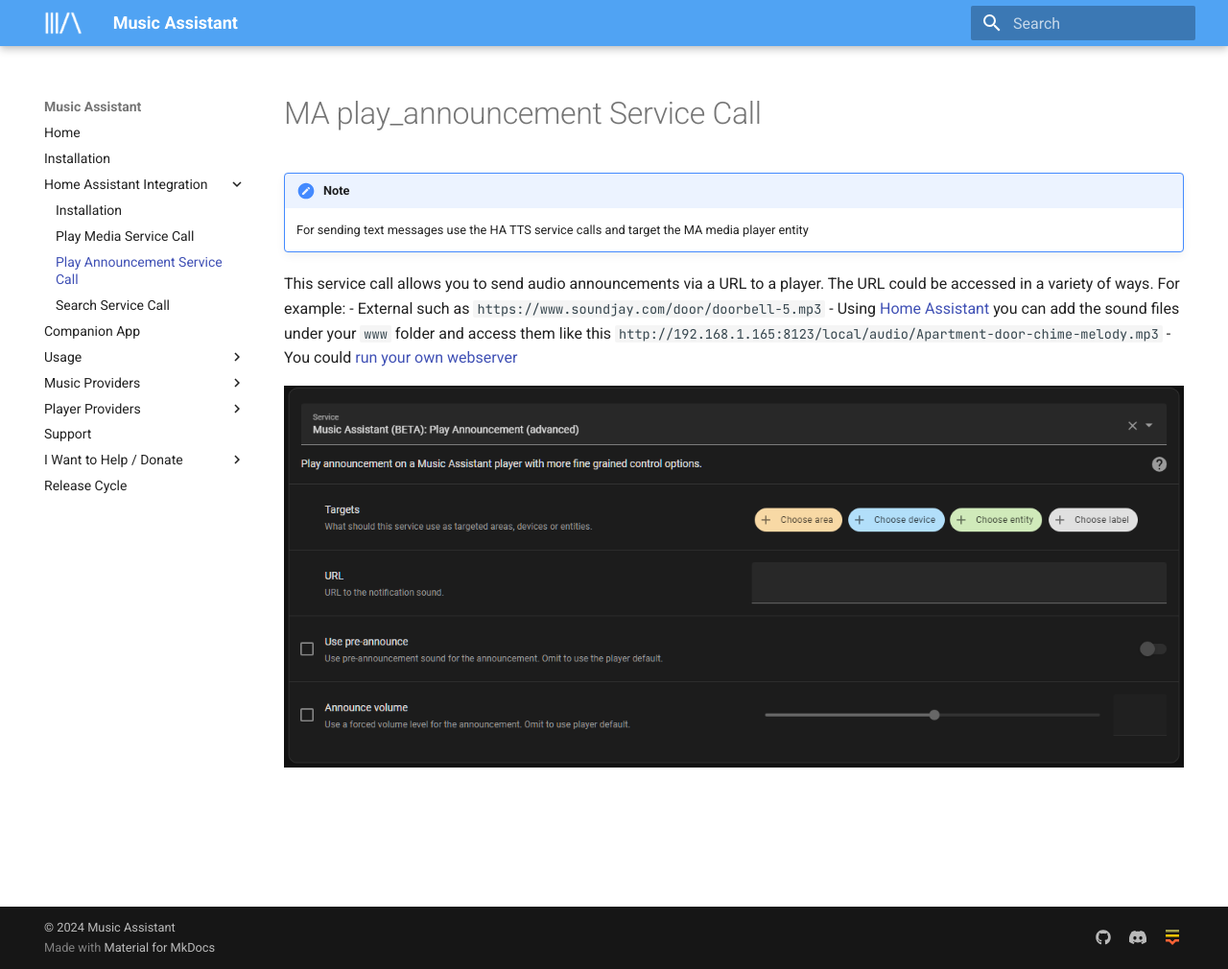
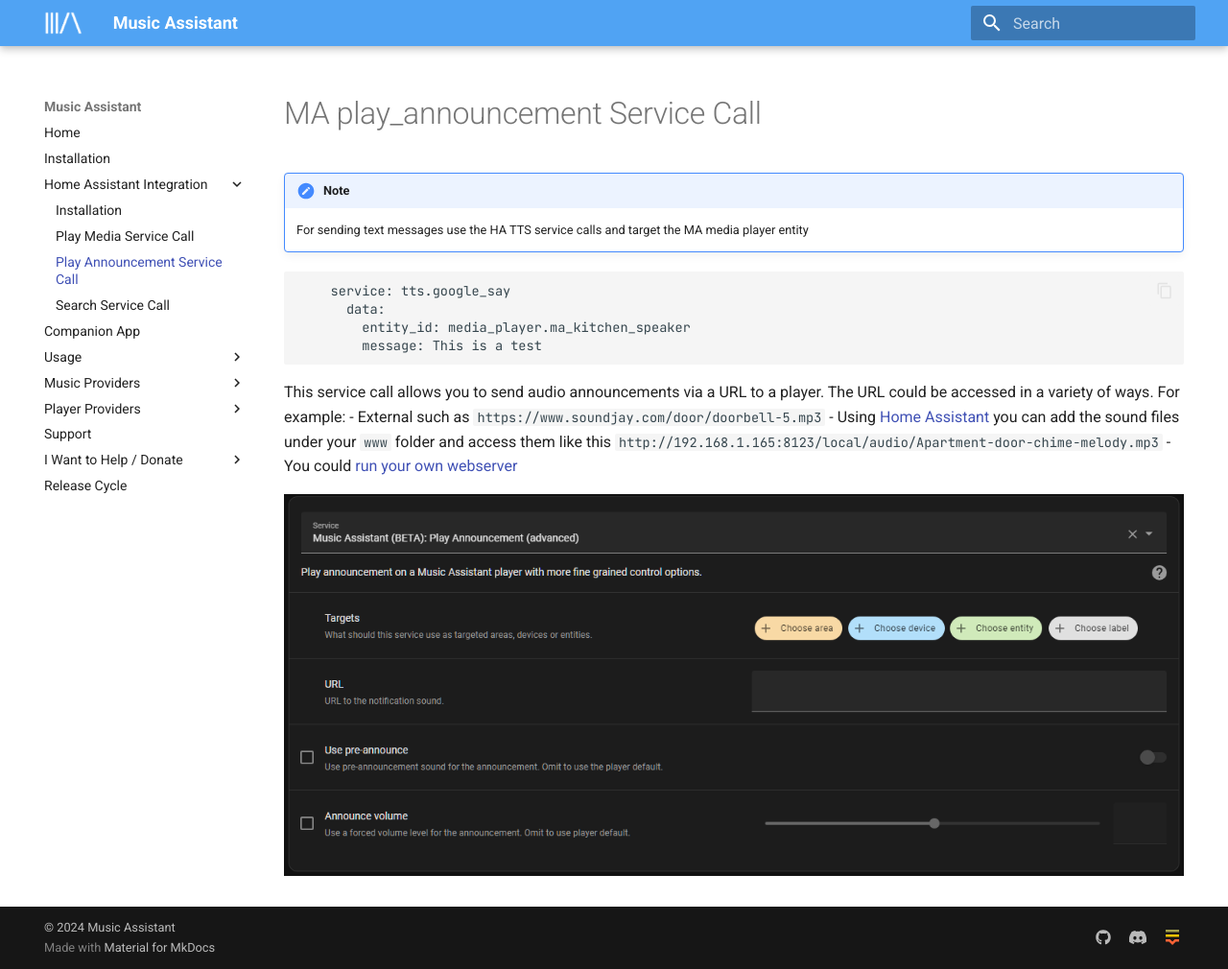
Before and after one commit to pwbriggs/music-assistant.github.io, an MkDocs documentation site: the page built from docs/faq/massannounce.md, in a window 1280 px wide and 1010 px high. Shown: the whole window at 96% size. Built offline with MkDocs 1.6.1 and Material for MkDocs 9.7.7, drawn with Linux system fonts in a browser that asks for light colours.

Commit message:
Add normal TTS service call example

````diff
--- a/docs/faq/massannounce.md
+++ b/docs/faq/massannounce.md
@@ -2,6 +2,12 @@
 
 !!! note
     For sending text messages use the HA TTS service calls and target the MA media player entity
+```
+    service: tts.google_say
+      data:
+        entity_id: media_player.ma_kitchen_speaker
+        message: This is a test
+```
 
 This service call allows you to send audio announcements via a URL to a player. The URL could be accessed in a variety of ways. For example:
 - External such as `https://www.soundjay.com/door/doorbell-5.mp3`
````
